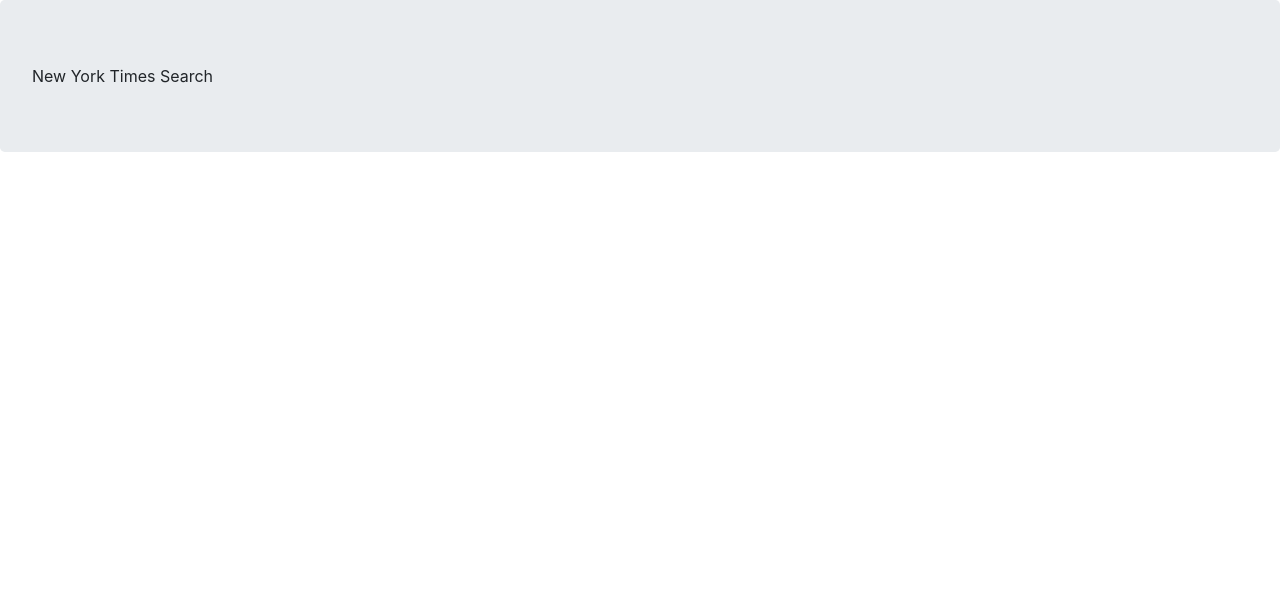
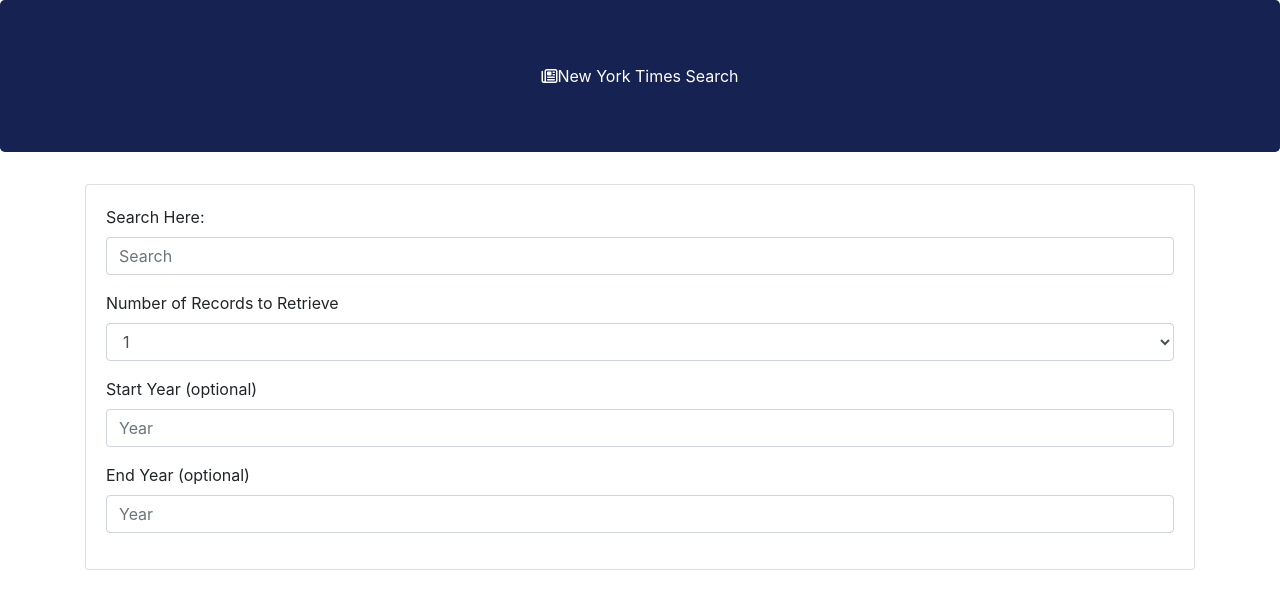
Before and after one commit to MikeZanercik/NewYorkTimesArticleSearch, a plain HTML site: page index.html in a window 1280 px wide. Drawn offline with nearby package versions, Linux system fonts and the light colour scheme.

Commit message:
completed form

```diff
--- a/assets/style.css
+++ b/assets/style.css
@@ -1,4 +1,7 @@
-#newYorkTimesJumbo {
+.jumbotron {
     text-align: center;
-    background-color: ;
+    background-color: #162252;
+    color: white;
+    text-size-adjust: 50px;
+
 }
--- a/index.html
+++ b/index.html
@@ -4,6 +4,7 @@
 <head>
     <link rel="stylesheet" href="https://stackpath.bootstrapcdn.com/bootstrap/4.3.1/css/bootstrap.min.css"
         integrity="sha384-ggOyR0iXCbMQv3Xipma34MD+dH/1fQ784/j6cY/iJTQUOhcWr7x9JvoRxT2MZw1T" crossorigin="anonymous">
+        <script src="https://kit.fontawesome.com/55a94f0e16.js" crossorigin="anonymous"></script>
     <meta charset="UTF-8">
     <meta name="viewport" content="width=device-width, initial-scale=1.0">
     <meta http-equiv="X-UA-Compatible" content="ie=edge">
@@ -14,9 +15,41 @@
 
 <body>
 
-    <div class="jumbotron" id="NewYorkTimesJumbo">New York Times Search</div>
+    <div class="jumbotron" id="NewYorkTimesJumbo"><i class="far fa-newspaper"></i>New York Times Search</div>
 
     <div class="container">
+        <div class="row">
+            <div class="col-12">
+                <div class="card">
+                    <div class="card-body">
+                        <form>
+                            <div class="form-group">
+                                <label for="searchTerm">Search Here:</label>
+                                <input type="text" class="form-control" placeholder="Search">
+                            </div>
+                            <div class="form-group">
+                                <label for="exampleFormControlSelect1">Number of Records to Retrieve</label>
+                                <select class="form-control" id="exampleFormControlSelect1">
+                                    <option>1</option>
+                                    <option>5</option>
+                                    <option>10</option>
+                                    <option>25</option>
+                                    <option>50</option>
+                                </select>
+                            </div>
+                            <div class="form-group">
+                                <label for="searchTerm">Start Year (optional)</label>
+                                <input type="text" class="form-control" placeholder="Year">
+                            </div>
+                            <div class="form-group">
+                                <label for="searchTerm">End Year (optional)</label>
+                                <input type="text" class="form-control" placeholder="Year">
+                            </div>
+                        </form>
+                    </div>
+                </div>
+            </div>
+        </div>
 
     </div>
 
```
